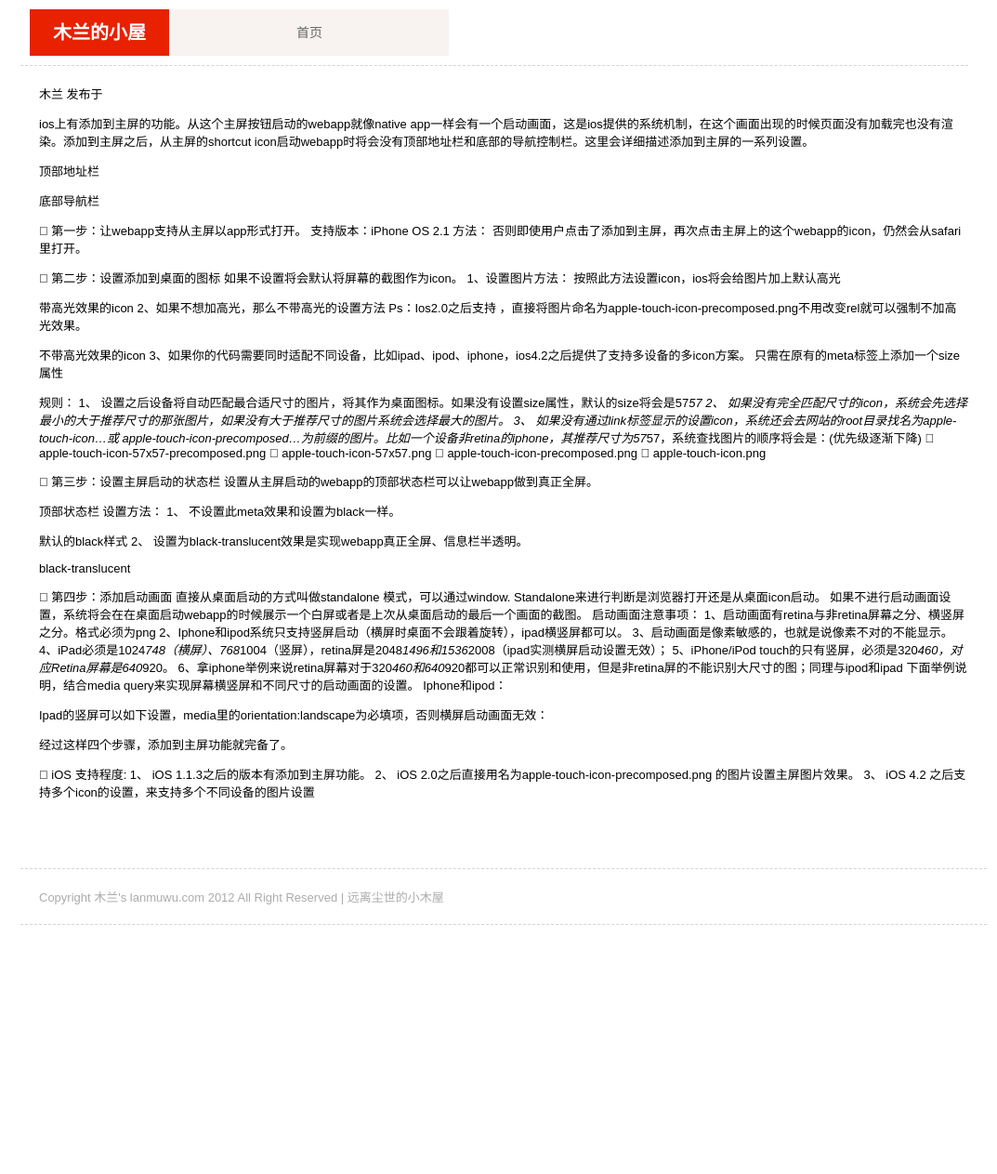
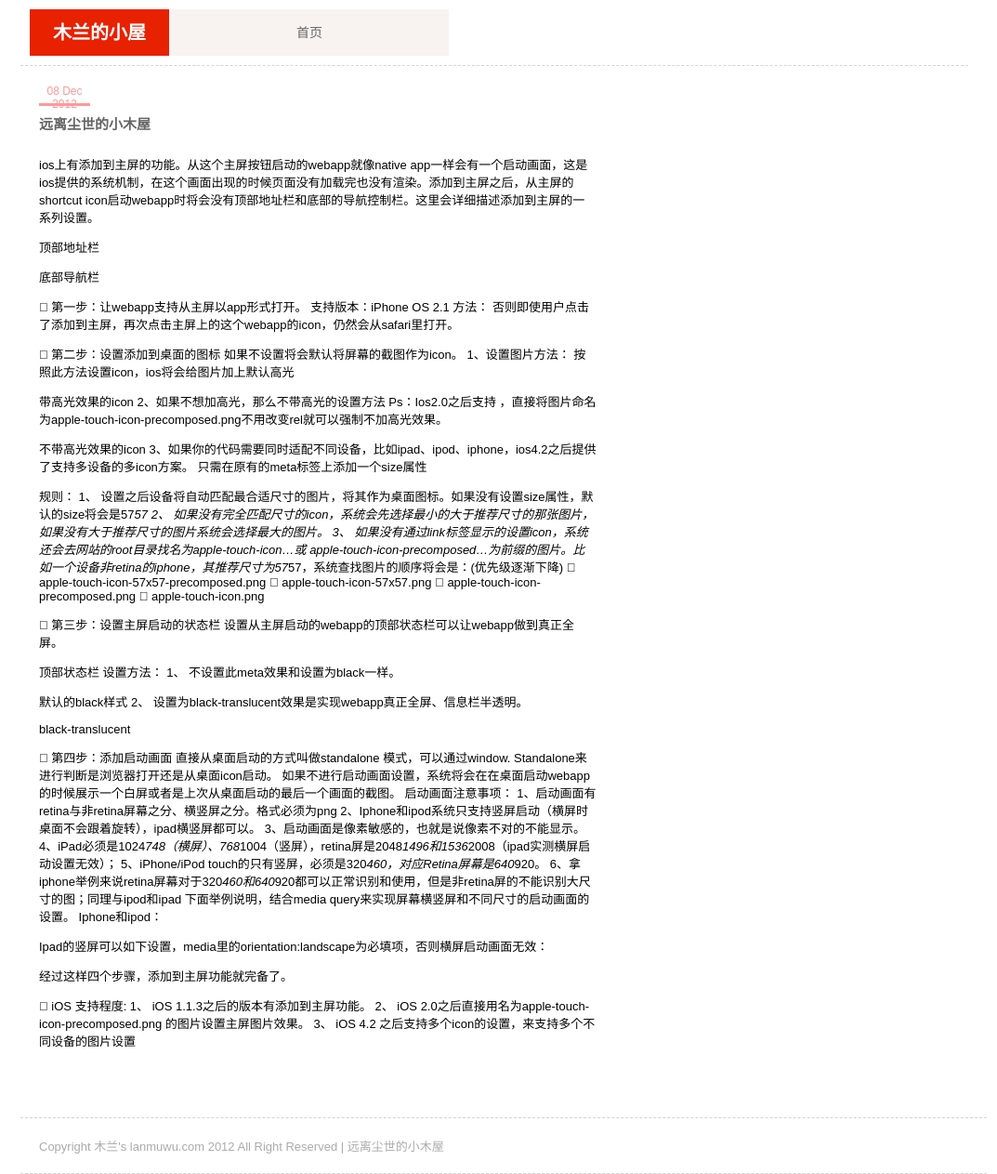
Before and after one commit to siriusdog/yigiyigi.github.com, a Jekyll site: the page built from _posts/2012-12-8-webapp开发——ios添加到主屏完整方案.md, in a window 1280 px wide. Shown: the whole page at 93% size, without its empty margins (118-1191 px from the left). Built offline with Jekyll 4.4.1, drawn with Linux system fonts in a browser that asks for light colours; Markdown is read by kramdown in place of the engine named in the settings; before the commit the page ends 995 px from its top, so only the background shows below that.

Commit message:
更新模板 Signed-off-by: yigiyigi <yigiyigi@gmail.com>

```diff
--- a/_layouts/post.html
+++ b/_layouts/post.html
@@ -1,44 +1,15 @@
-<!DOCTYPE HTML>
-<html>
-	<head>
-		<meta charset="UTF-8">
-		<meta content="木兰、前端工程师、代码、设计、文字、摄影、一切美好的东西、远离尘世的小木屋" name="description">
-		<title>兰木屋 | by 木兰</title>
-		<link rel="stylesheet" href="/static/css/normalize.css">
-		<link rel="stylesheet" href="/static/css/main.css">
-	</head>
-	<body>
-		<div class="wrapper">
-			{% include header.html %}
+---
+layout: default
+title:  远离尘世的小木屋
+---
 
-			<div class="main">
-				<div class="title">
-					<a href="{{ post.url }}">
-						{{ post.title }}
-					</a>
-				</div>
-				<div class="time">
-					木兰 发布于{{ post.date | date:"%Y年%m月%d日" }}
-					<a href="/categories/#{{ post.categories }}">{{ post.categories }}</a>
-				</div>
-
-				<div class="content">
-					{{ content }}
-				</div>
-
-				<div class="content-tag">
-					{% for tag in post.tags %}
-						<a href="/tags/#{{ tag }}">#{{ tag }}</a>
-					{% endfor %}
-				</div>
-
-
-			</div>
-
-			{% include page-nav.html %}
-
-			{% include footer.html %}
-		</div>
-	<script type="text/javascript" src=""></script>
-	</body>
-</html>
+<div class='content-list'>
+	<span class='time'>{{page.date | date_to_string}}</span>
+	<h1 class='title'><a href='{{page.url}}'>{{page.title}}</a></h1>
+	<div class='content'>{{ content }}</div>
+	<div class="content-tag">
+		{% for tag in page.tags %}
+			<a href="/tags/#{{ tag }}">#{{ tag }}</a>
+		{% endfor %}
+	</div>
+</div>
```
